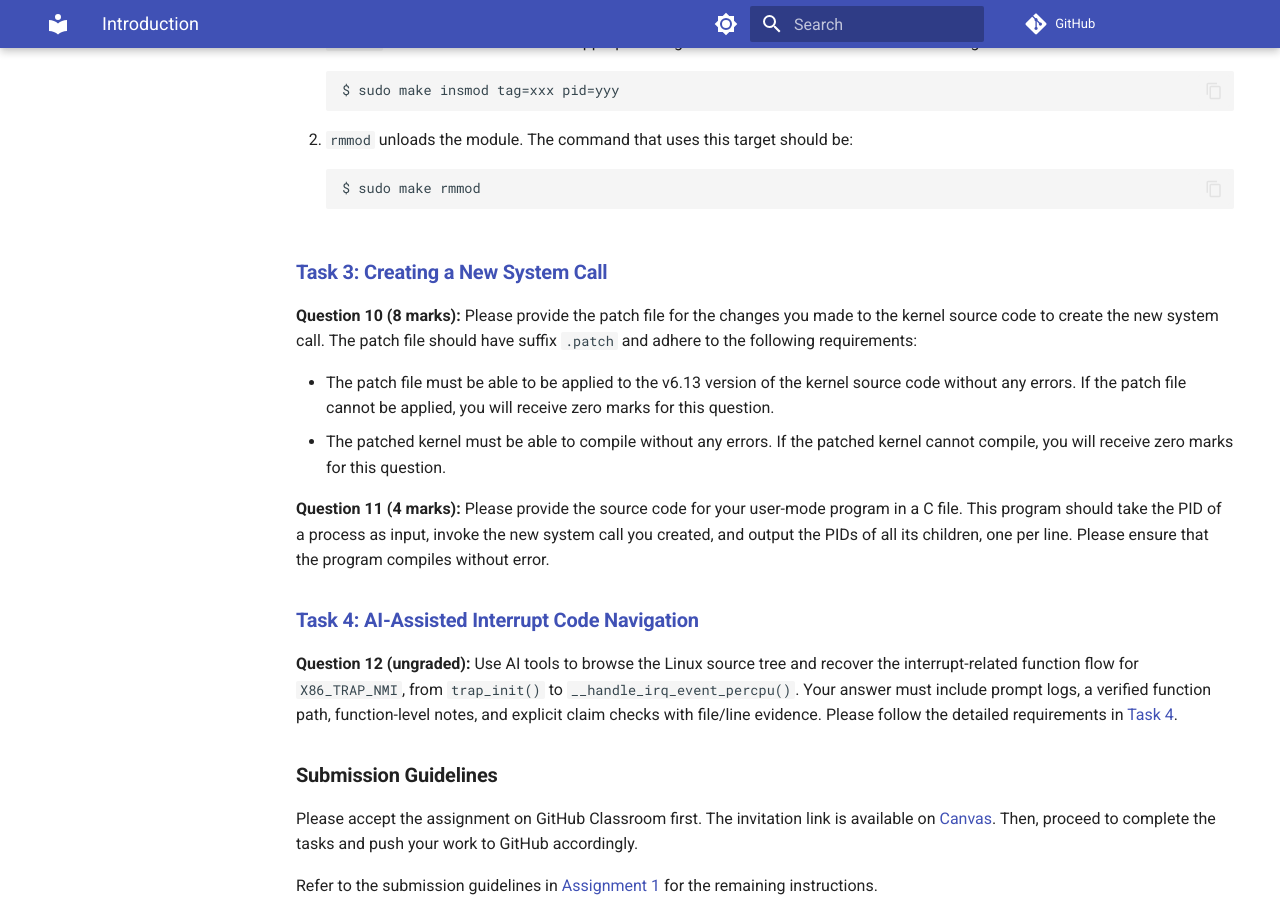
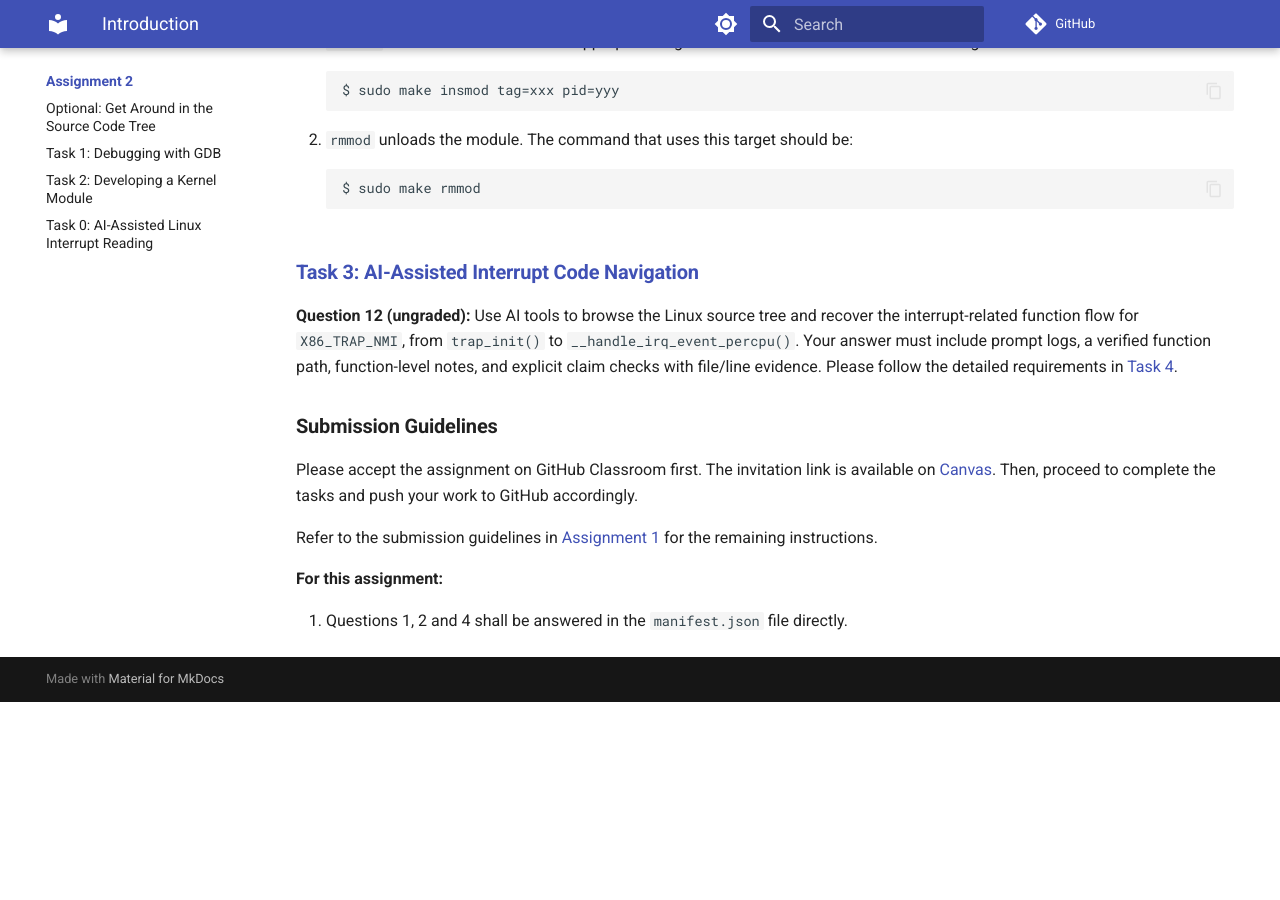
Before and after one commit to nus-cs5250/26s, an MkDocs documentation site: the page built from docs/asg2/index.md, in a window 1280 px wide and 900 px high, scrolled down 1831 px. Built offline with MkDocs 1.6.1 and Material for MkDocs 9.7.7, drawn with Linux system fonts in a browser that asks for light colours; comment, search, counter and statistics services are not loaded; after the commit the page ends 2533 px from its top, so only the background shows below that.

Commit message:
change assignment 2

````diff
--- a/docs/asg2/index.md
+++ b/docs/asg2/index.md
@@ -88,7 +88,7 @@ The Makefile should include **two additional** targets beyond those in the previ
    $ sudo make rmmod
    ```
 
-### [Task 3: Creating a New System Call](task-syscall.md)
+<!-- ### [Task 3: Creating a New System Call](task-syscall.md)
 
 **Question 10 (8 marks):**
 Please provide the patch file for the changes you made to the kernel source code to create the new system call.
@@ -97,14 +97,14 @@ The patch file should have suffix `.patch` and adhere to the following requireme
 - The patch file must be able to be applied to the v6.13 version of the kernel source code without any errors.
   If the patch file cannot be applied, you will receive zero marks for this question.
 - The patched kernel must be able to compile without any errors.
-  If the patched kernel cannot compile, you will receive zero marks for this question.
+  If the patched kernel cannot compile, you will receive zero marks for this question. -->
 
-**Question 11 (4 marks):**
+<!-- **Question 11 (4 marks):**
 Please provide the source code for your user-mode program in a C file.
 This program should take the PID of a process as input, invoke the new system call you created, and output the PIDs of all its children, one per line.
-Please ensure that the program compiles without error.
+Please ensure that the program compiles without error. -->
 
-### [Task 4: AI-Assisted Interrupt Code Navigation](task-ai-interrupt.md)
+### [Task 3: AI-Assisted Interrupt Code Navigation](task-ai-interrupt.md)
 
 **Question 12 (ungraded):**
 Use AI tools to browse the Linux source tree and recover the interrupt-related function flow for `X86_TRAP_NMI`, from `trap_init()` to `__handle_irq_event_percpu()`.
--- a/mkdocs.yml
+++ b/mkdocs.yml
@@ -47,12 +47,13 @@ nav:
       - asg1/task-vm.md
       - asg1/task-kbuild.md
       - asg1/task-boot.md
-  # - Assignment 2:
-  #     - asg2/index.md
-  #     - asg2/task-browsing.md
-  #     - asg2/task-gdb.md
-  #     - asg2/task-module.md
-  #     - asg2/task-syscall.md
+  - Assignment 2:
+      - asg2/index.md
+      - asg2/task-browsing.md
+      - asg2/task-gdb.md
+      - asg2/task-module.md
+      - asg2/task-ai-interrupt.md
+      # - asg2/task-syscall.md
   # - Assignment 3:
   #     - asg3/index.md
   #     - asg3/task-kprobe.md
````
